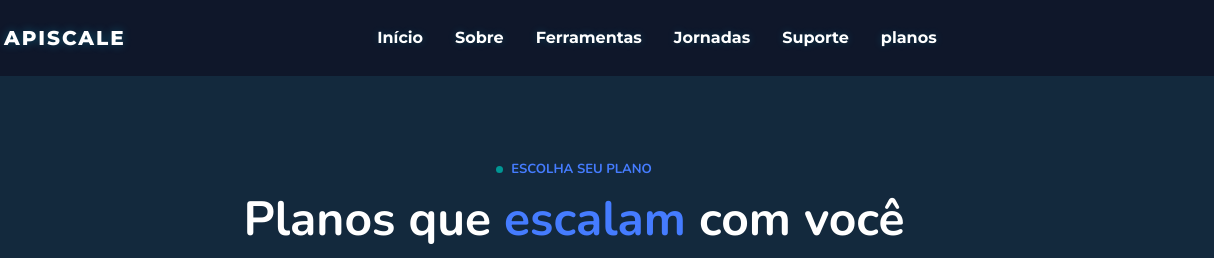
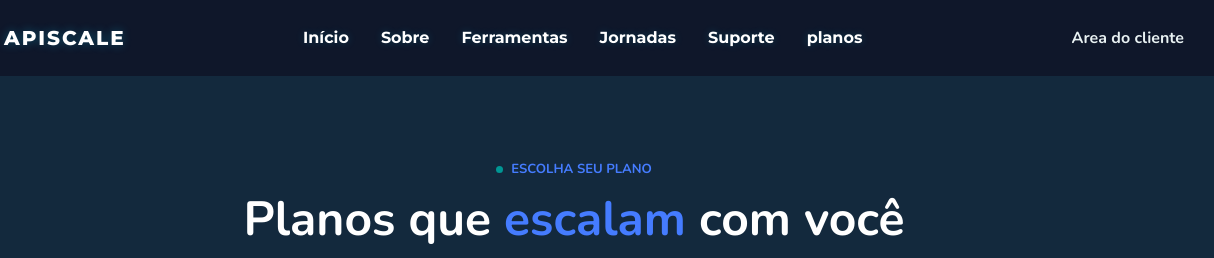
Before and after one commit to thi45/Apiscale, a plain HTML site: page assets/pages/planos.html in a window 1280 px wide. Shown: the top 258 px of the page, 66-1280 px from the left. Drawn offline with nearby package versions, Linux system fonts and the light colour scheme.

Commit message:
Correção de bugsV3

```diff
--- a/assets/pages/planos.html
+++ b/assets/pages/planos.html
@@ -115,6 +115,8 @@
                         <li class="nav-item"><a class="nav-link text-white" href="./planos.html">planos</a>
                         </li>
                     </ul>
+                    <a href="./EmConstrucao.html"><button type="button" class="btn fw-bold">Area do cliente</button></a>
+                </div>
             </div>
         </nav>
     </header>
```
Also changed, not shown: 3 other files.
